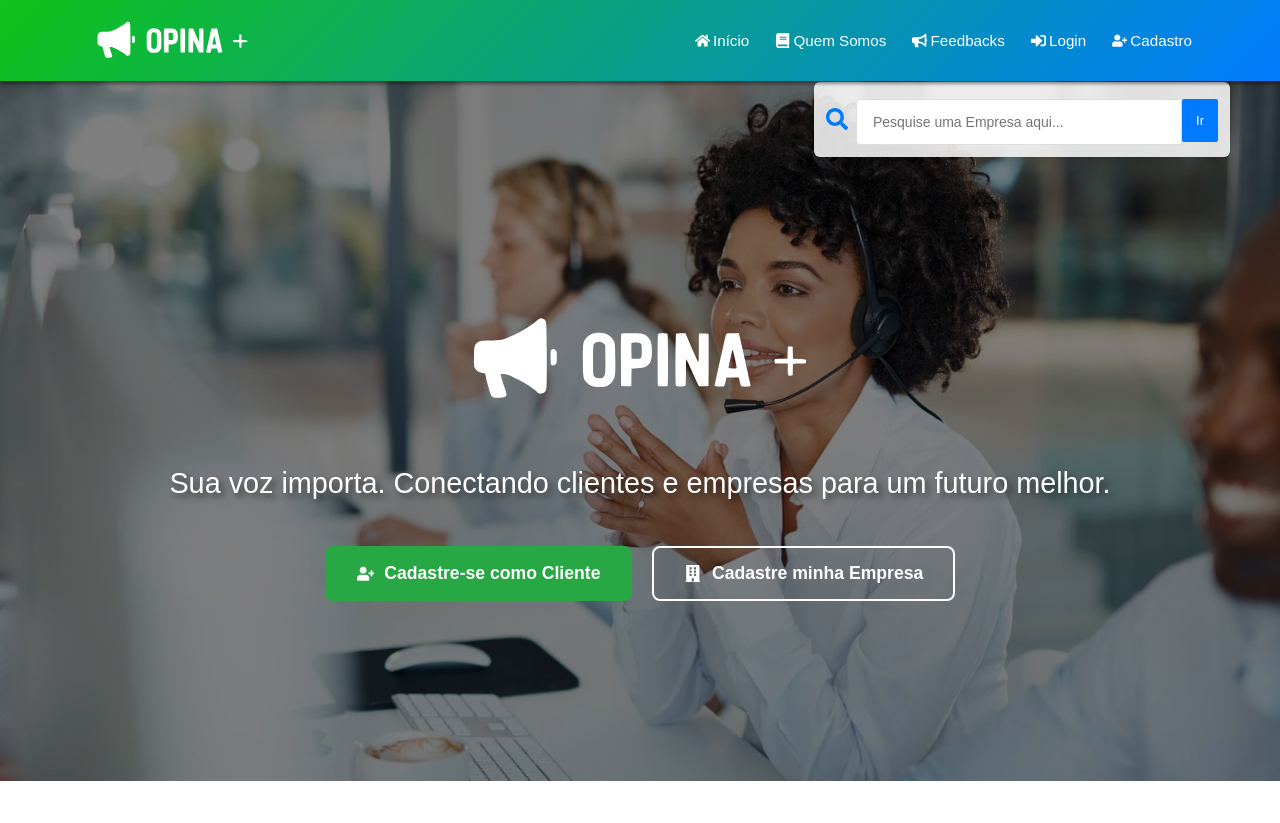
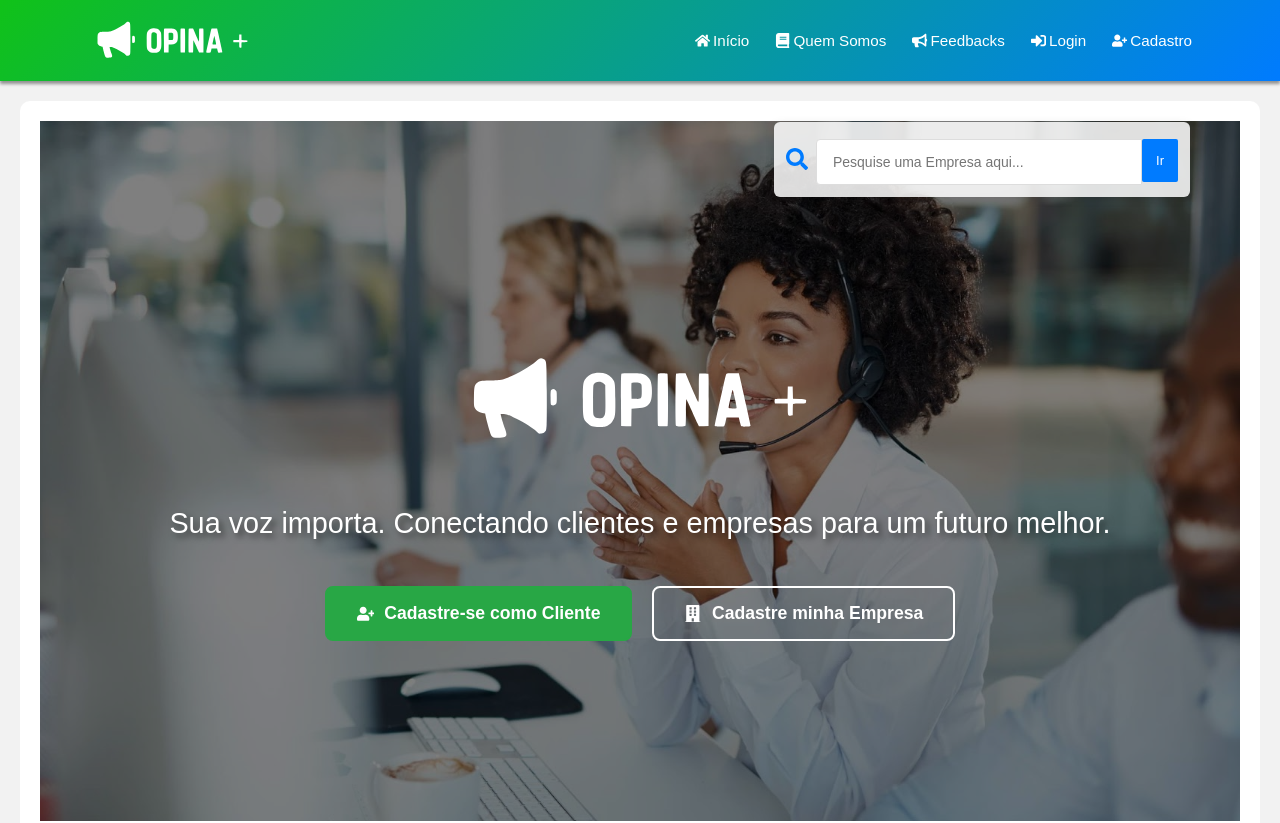
Before and after one commit to Eudantas2024/frontendopinamais, a React (Vite) app: page / in a window 1280 px wide. Shown: the top 823 px of the page. Built offline with nearby package versions, Linux system fonts and the light colour scheme.

Commit message:
integrador

```diff
--- a/src/App.jsx
+++ b/src/App.jsx
@@ -48,6 +48,7 @@ function App() {
     <Router>
       <Header userType={userType} onLogout={handleLogout} />
 
+      <main>
         <Routes>
           {/* Página Inicial */}
           <Route path="/" element={<Home />} />
@@ -66,10 +67,10 @@ function App() {
           {/* Blog */}
           <Route path="/blog" element={<Blog />} />
 
-        {/* ✅ Página de Contato */}
+          {/* Página de Contato */}
           <Route path="/contato" element={<Contato />} />
 
-            {/* ✅ Página da Equipe */}
+          {/* Página da Equipe */}
           <Route path="/equipedev" element={<Equipedev />} />
 
           {/* Página pública: últimas reclamações aprovadas */}
@@ -109,6 +110,7 @@ function App() {
             }
           />
         </Routes>
+      </main>
 
       <Footer userType={userType} onLogout={handleLogout} />
     </Router>
--- a/src/index.css
+++ b/src/index.css
@@ -9,20 +9,21 @@ html, body, #root {
 body {
   display: flex;
   flex-direction: column;
+  min-height: 100vh; /* altura total da tela */
   font-family: sans-serif;
   background-color: #f2f2f2;
+  margin: 0;
 }
 
-/* Área principal do conteúdo */
 main {
-  flex: 1;
+  flex: 1 0 auto; /* permite o main crescer e ocupar espaço */
   padding: 20px;
   background: white;
   margin: 20px;
   border-radius: 10px;
+  box-sizing: border-box;
 }
 
-/* Container de login com estilo claro */
 .login-container {
   background-color: #f8f9fa;
   margin: 20px;
@@ -30,13 +31,12 @@ main {
   padding: 20px;
 }
 
-/* Títulos */
 h2 {
   color: #003366;
 }
 
-/* Footer opcional (caso queira reforçar o estilo) */
 footer {
+  flex-shrink: 0; /* evita encolher */
   background-color: #003366;
   color: white;
   text-align: center;
```
Lines whose indentation alone changed are shown as unchanged.
